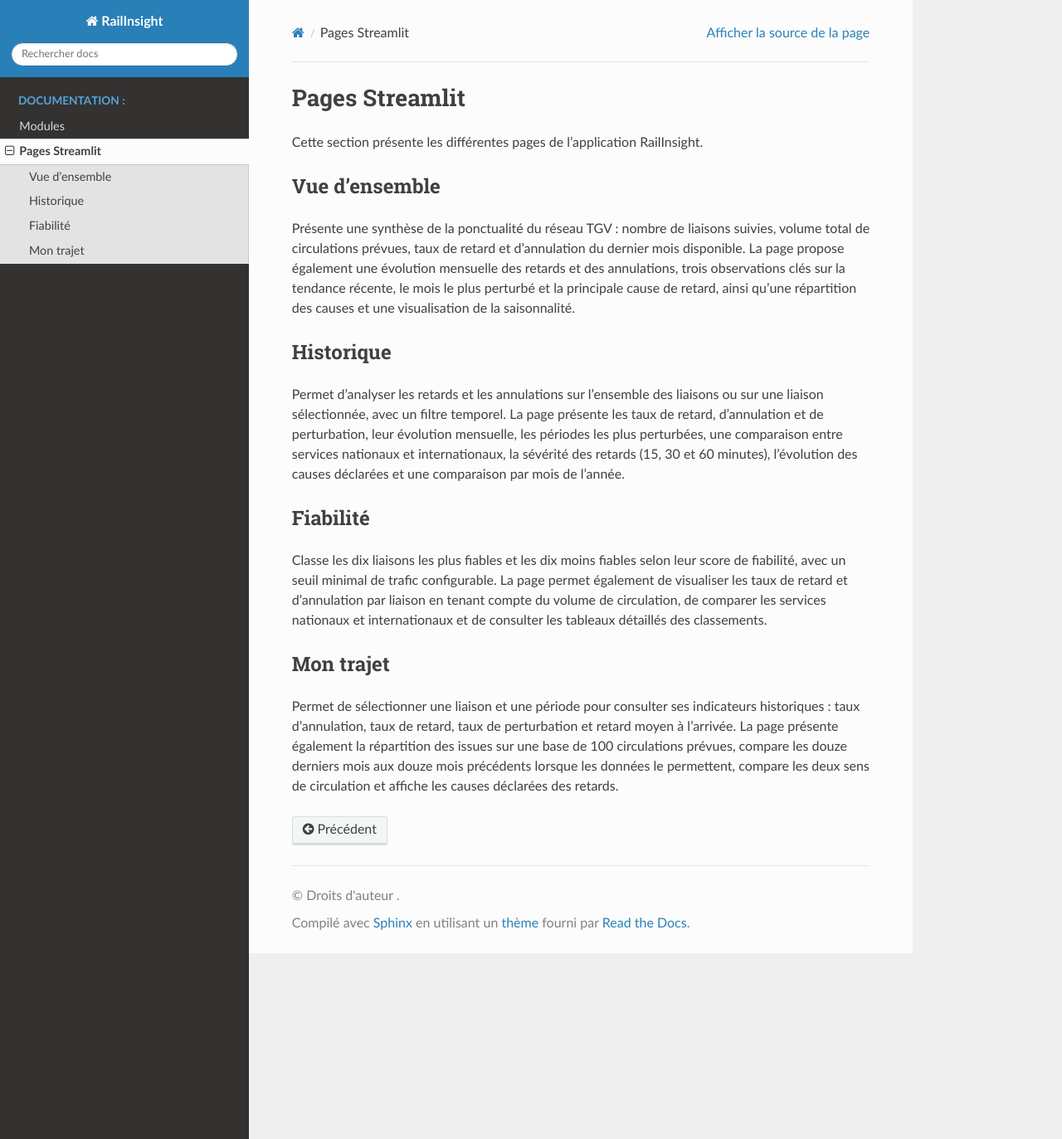
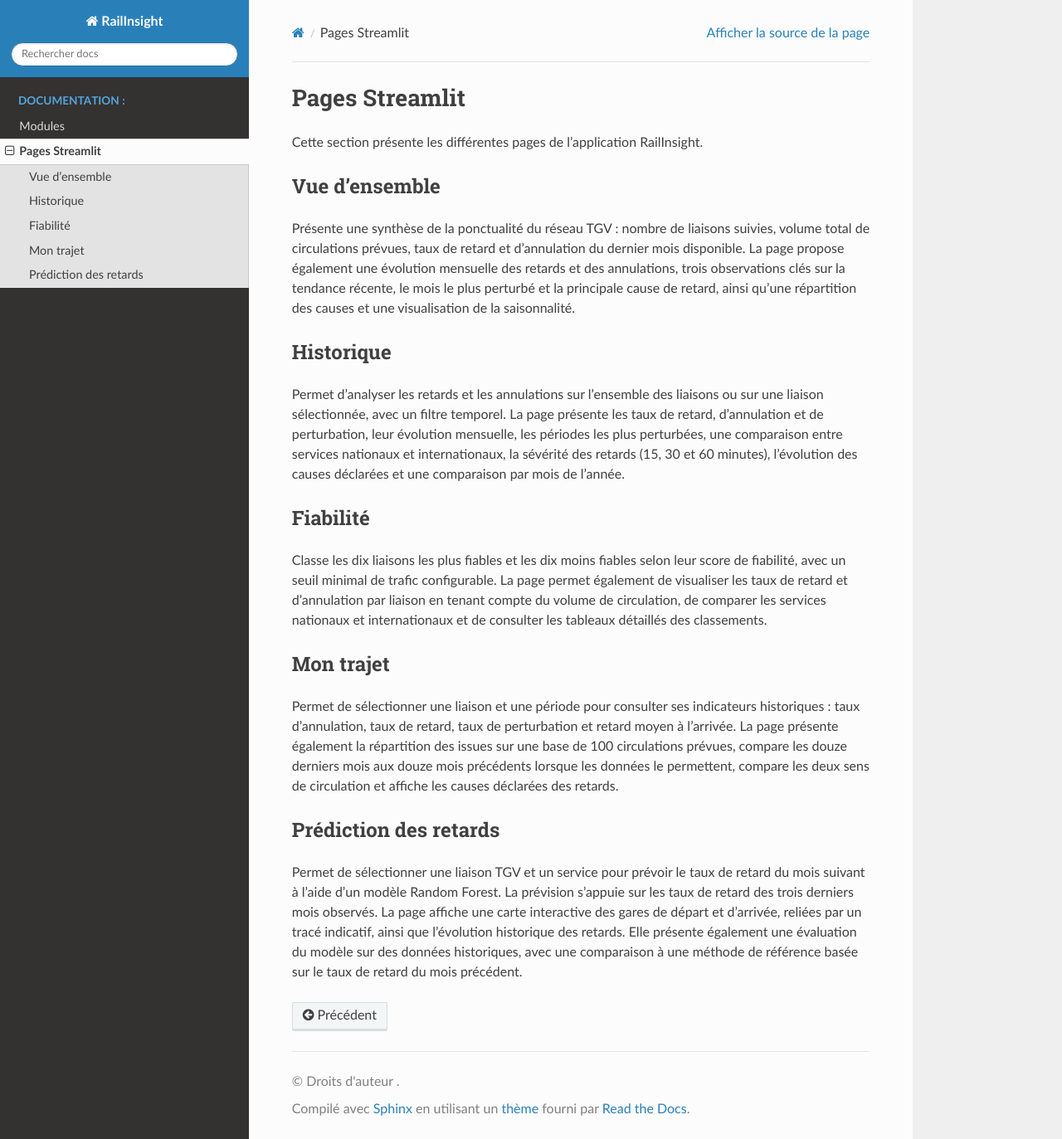
Before and after one commit to Kit-Big-Data-project-team/RailInsight, a Sphinx documentation site: the page built from docs/views.rst, in a window 1280 px wide and 1373 px high. Shown: the whole window at 83% size. Built offline with Sphinx 7.4.7 and the Read the Docs theme 3.1.0, drawn with Linux system fonts in a browser that asks for light colours.

Commit message:
docs: document TGV delay prediction page

```diff
--- a/docs/views.rst
+++ b/docs/views.rst
@@ -36,3 +36,13 @@ taux d'annulation, taux de retard, taux de perturbation et retard moyen à l'arr
 La page présente également la répartition des issues sur une base de 100 circulations prévues,
 compare les douze derniers mois aux douze mois précédents lorsque les données le permettent,
 compare les deux sens de circulation et affiche les causes déclarées des retards.
+
+Prédiction des retards
+----------------------
+
+Permet de sélectionner une liaison TGV et un service pour prévoir le taux de retard du mois suivant à l'aide d'un modèle Random Forest.
+La prévision s'appuie sur les taux de retard des trois derniers mois observés.
+La page affiche une carte interactive des gares de départ et d'arrivée, reliées par un tracé indicatif, ainsi que
+l'évolution historique des retards.
+Elle présente également une évaluation du modèle sur des données historiques, avec une comparaison à une méthode de référence basée sur
+le taux de retard du mois précédent.
```
